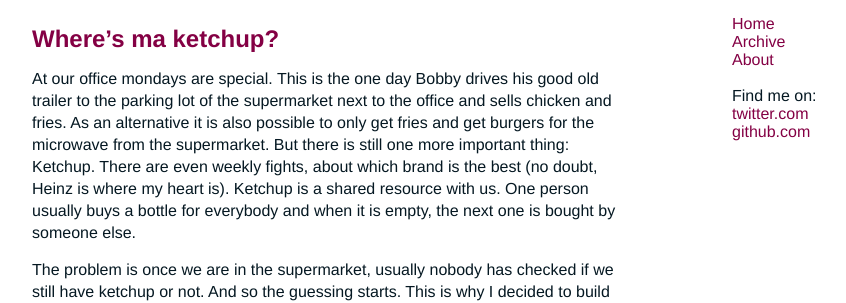
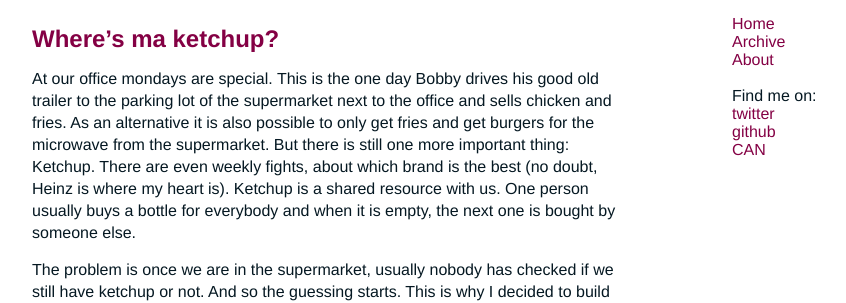
Before and after one commit to mrtazz/mrtazz.github.com, a Jekyll site: the page built from index.html, in a window 1280 px wide. Shown: the part 155-458 px from the top of the page, without its empty margins (168-1014 px from the left). Built offline with Jekyll 4.4.1, drawn with Linux system fonts in a browser that asks for light colours; Markdown is read by kramdown in place of the engine named in the settings.

Commit message:
minor layout changes

```diff
--- a/_layouts/default.html
+++ b/_layouts/default.html
@@ -15,8 +15,9 @@
                 <li><a href="/about.html">About</a></li>
                 <li><br></li>
                 <li>Find me on:</li>
-                <li><a href="http://twitter.com/mrtazz">twitter.com</a></li>
-                <li><a href="http://github.com/mrtazz">github.com</a></li>
+                <li><a href="http://twitter.com/mrtazz">twitter</a></li>
+                <li><a href="http://github.com/mrtazz">github</a></li>
+                <li><a href="http://calendaraboutnothing.com/~mrtazz">CAN</a></li>
             </ul>
         </div>
         <div id="wrapper">
```
